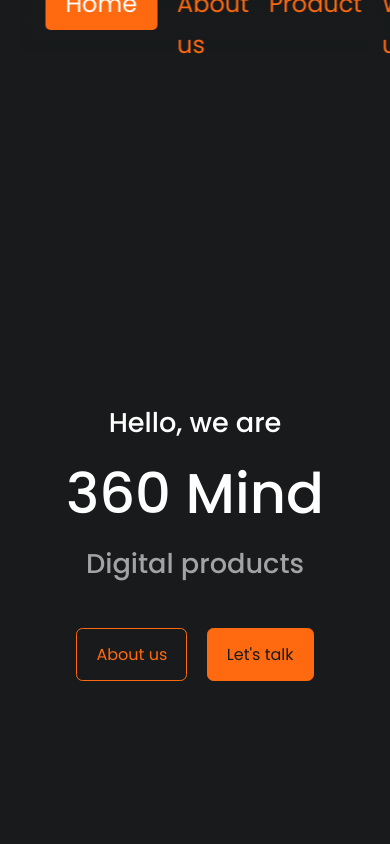
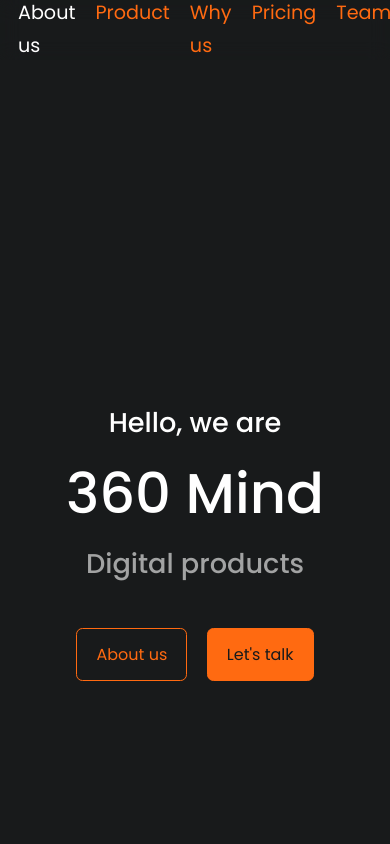
Before and after one commit to JKiskisl/360MindWeb, a React (Create React App) app: page / in a window 390 px wide. Shown: the top 844 px of the page. Built offline with nearby package versions, Linux system fonts and the light colour scheme.

Commit message:
fixedphonecomps

```diff
--- a/src/components/nav/nav.css
+++ b/src/components/nav/nav.css
@@ -36,3 +36,21 @@ a {
   padding: 10px 20px;
   border-radius: 5px;
 }
+
+@media screen and (max-width: 600px) {
+  nav {
+    justify-content: center;
+    align-items: center;
+    height: 60px;
+    font-size: 1.2rem;
+    padding: 0.5rem;
+    position: fixed;
+    top: 0;
+    left: 0;
+    width: 100%;
+    background: transparent;
+    backdrop-filter: blur(10px);
+    transform: none;
+    z-index: 1;
+  }
+}
--- a/src/components/product/product.css
+++ b/src/components/product/product.css
@@ -24,3 +24,31 @@
   position: relative;
   top: 450px;
 }
+
+@media screen and (max-width: 600px) {
+  .product-content {
+    max-width: 100%;
+    margin-left: 0;
+  }
+
+  .product-title {
+    font-size: 2.5em;
+    text-align: center;
+  }
+
+  .product-image {
+    flex-basis: 100%;
+    text-align: center;
+    margin-top: 2rem;
+  }
+
+  .product-description {
+    font-size: 1em;
+    line-height: 1.3em;
+    margin-top: 3rem;
+    text-align: justify;
+    position: static;
+    top: auto;
+    padding: 0 1rem;
+  }
+}
```
